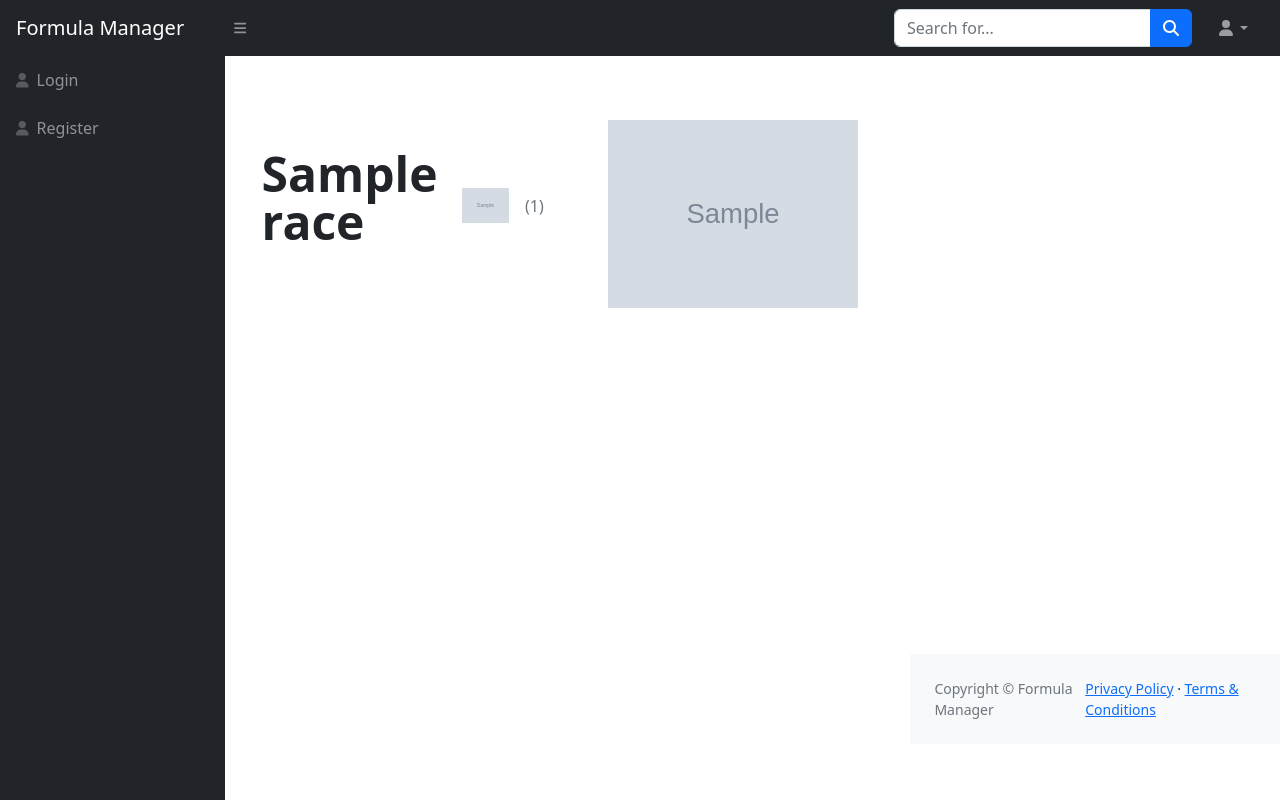
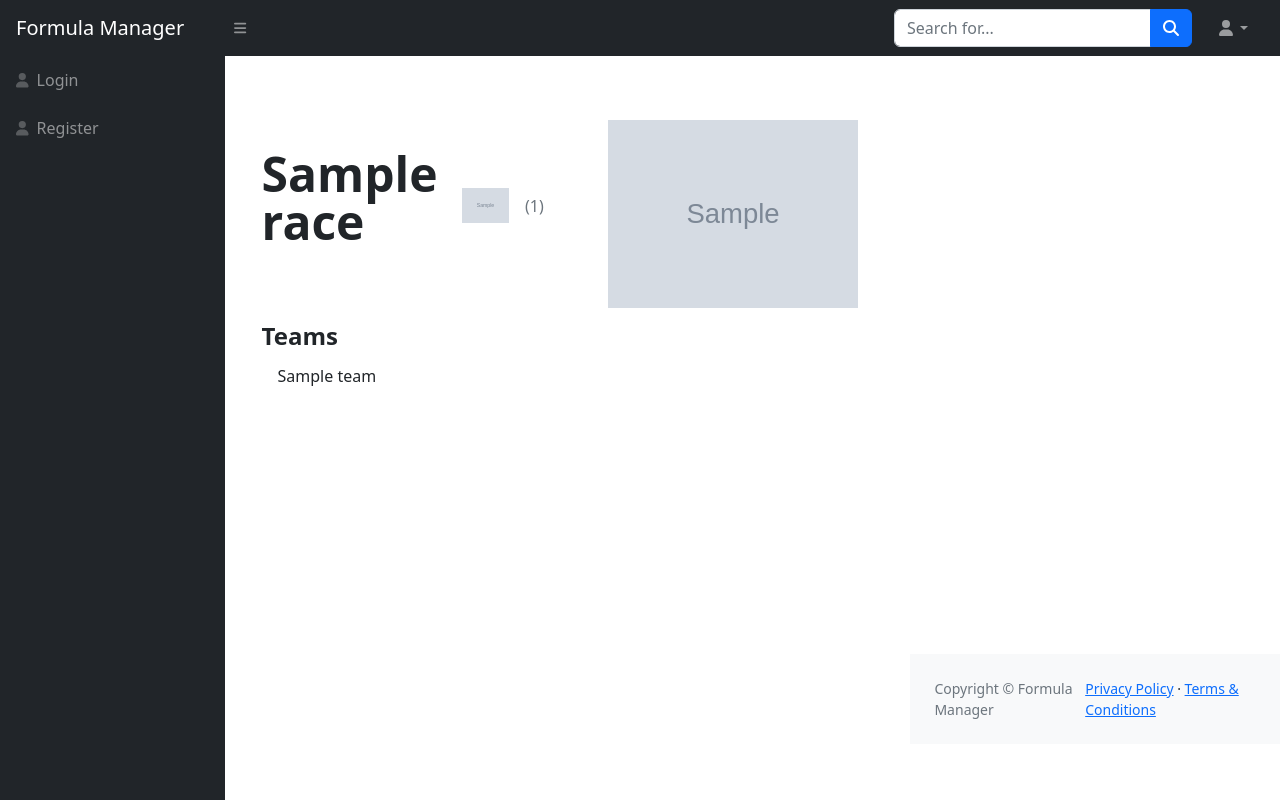
Before and after one commit to Jetrca92/circuitrix, a Django app: template races/templates/races/race.html in a window 1280 px wide. Run offline with Django 4.2, Linux system fonts and the light colour scheme; the template is opened without the code that fills it: most values are stand-ins (such as "Sample title", 1, 10 or a date in 2020); grey boxes marked "Sample" are stand-in pictures; some libraries are stand-ins or nearby versions.

Commit message:
Add teams

```diff
--- a/races/templates/races/race.html
+++ b/races/templates/races/race.html
@@ -21,6 +21,12 @@
 
             </div>
         </div>
+        <h4 class="fw-bold lh-1">Teams</h4>
+        <ul class="list-group list-group-flush">
+            {% for team in race.teams.all %}
+            <li class="list-group-item">{{ team.name }}</li>
+            {% endfor %}
+        </ul>
     </div>
 
 </div>
```
